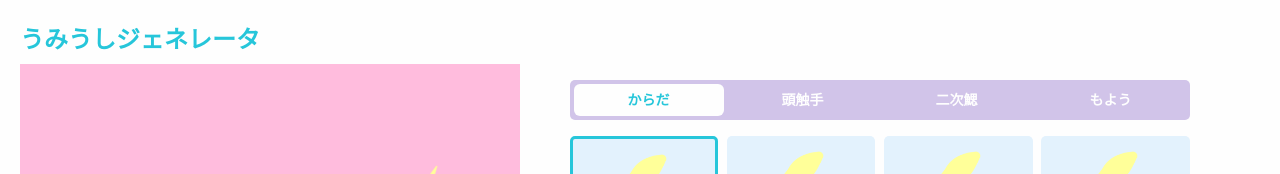
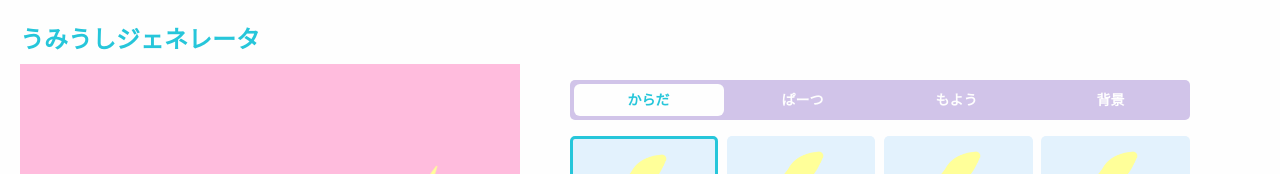
Before and after one commit to koconuts/sea-slug-generator, a Vue app: page / in a window 1280 px wide. Shown: the top 174 px of the page. Built offline with nearby package versions, Linux system fonts and the light colour scheme; a web font is replaced by a local one.

Commit message:
tab 修正

```diff
--- a/src/App.vue
+++ b/src/App.vue
@@ -18,13 +18,13 @@
             </li>
             <!-- 未選択状態 -->
             <li class="item part-item">
-              <h2 class="part-item-name">頭触手</h2>
-            </li>
-            <li class="item part-item">
-              <h2 class="part-item-name">二次鰓</h2>
+              <h2 class="part-item-name">ぱーつ</h2>
             </li>
             <li class="item part-item">
               <h2 class="part-item-name">もよう</h2>
+            </li>
+            <li class="item part-item">
+              <h2 class="part-item-name">背景</h2>
             </li>
           </ul>
         </div>
```
